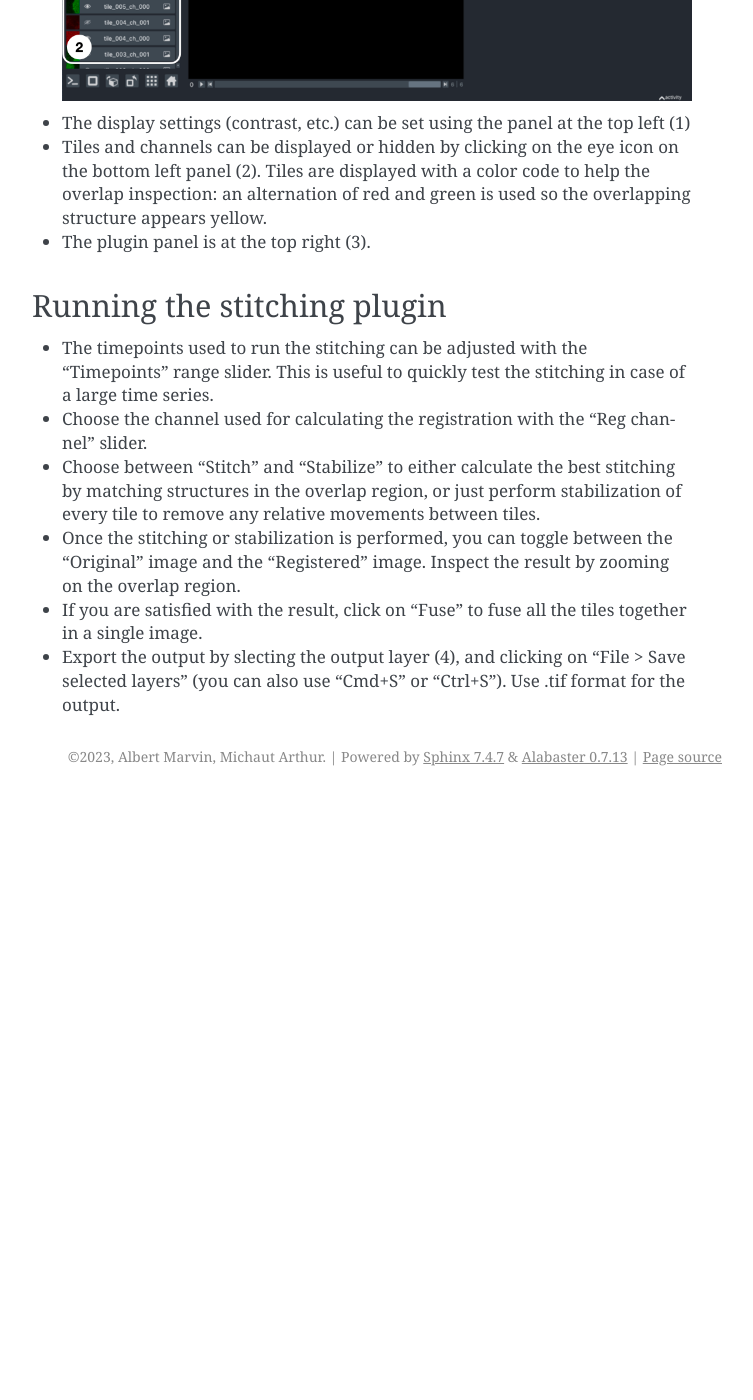
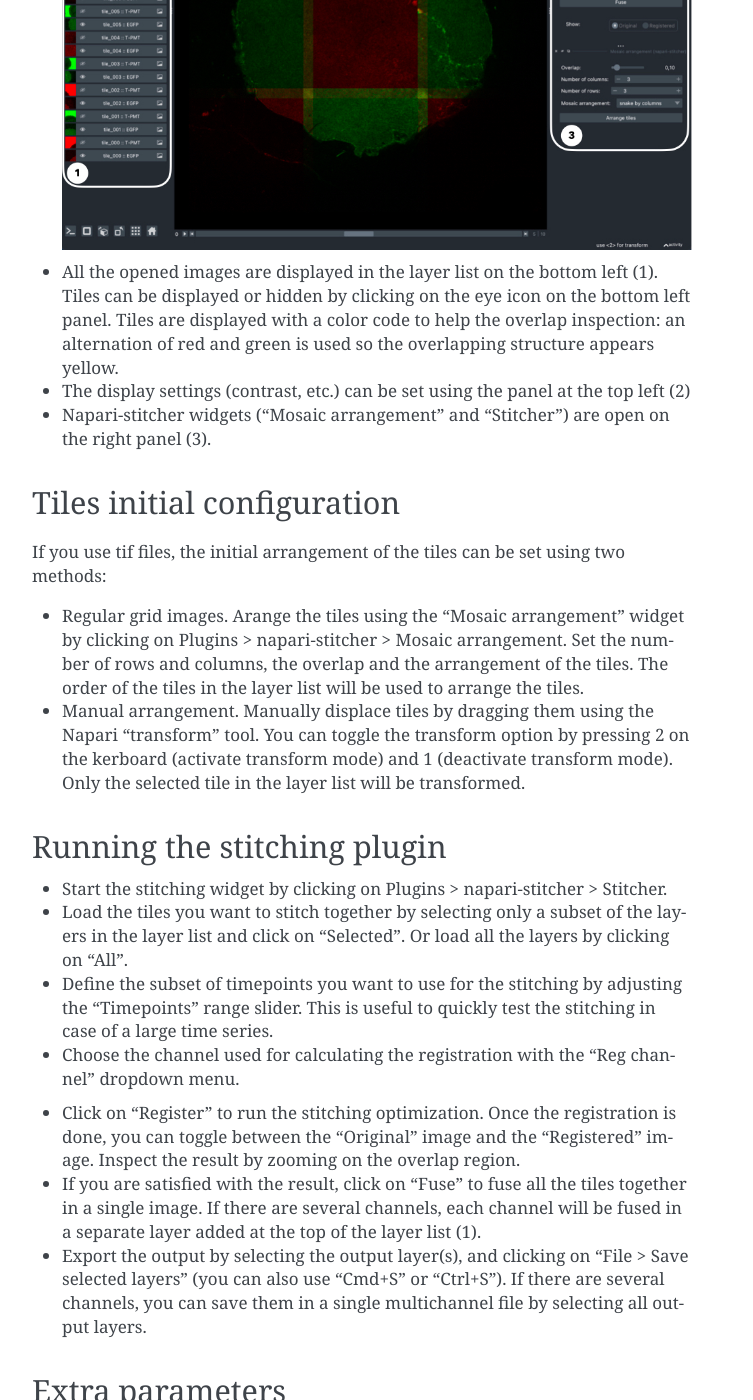
Before and after one commit to multiview-stitcher/napari-stitcher, a Sphinx documentation site: the page built from doc/source/user_guide/quickstart.rst, in a window 1280 px wide and 1400 px high, scrolled down 870 px. Shown: the whole window, without its empty margins (388-1141 px from the left). Built offline with Sphinx 7.4.7, drawn with Linux system fonts in a browser that asks for light colours; before the commit the page ends 1666 px from its top, so only the background shows below that; some of the changed text lies outside the part shown.

Commit message:
updated the user doc

```diff
--- a/doc/source/user_guide/quickstart.rst
+++ b/doc/source/user_guide/quickstart.rst
@@ -15,34 +15,53 @@
 
 - Activate the environment by running “conda activate napari-stitcher” in Terminal (MacOS) or Anaconda Powershell (Windows)
 - Start napari by running “napari”
-- Start the plugin in the menu plugins > napari-stitcher > Stitcher
 
-============
-File opening
-============
+==================================
+File opening and data requirements
+==================================
 
-- Drag and drop a .czi file or tif file
-- The file can be 2D/3D(+time). If it contains several scenes, only one can be treated at a time.
+Napari-stitcher is designed to stitch together tiles of large mosaic images. The tiles should have a substantial overlap to allow the stitching algorithm to match structures in the overlap region. Images can be 2D or 3D(+time) and have one or several channels.
+Two types of file formats are supported: .czi files and tif files. To load the files, you can either drag and drop the file in the napari window, or use the “File > Open” menu.
+
+For .czi files, the plugin will automatically arrange the tiles together using the stage metadata. Note that if the .czi file contains several scenes, only one can be treated at a time.
+For tif files, each file must correspond to one tile.
 
 ==================
-Parameters setting
+Napari interface
 ==================
 
-  .. image:: ../_static/nap-stitch_doc.001.png
+  .. image:: ../_static/nap-stitch_doc.001.jpeg
     :align: center
 
-- The display settings (contrast, etc.) can be set using the panel at the top left (1)
-- Tiles and channels can be displayed or hidden by clicking on the eye icon on the bottom left panel (2). Tiles are displayed with a color code to help the overlap inspection: an alternation of red and green is used so the overlapping structure appears yellow.
-- The plugin panel is at the top right (3).
+- All the opened images are displayed in the layer list on the bottom left (1). Tiles can be displayed or hidden by clicking on the eye icon on the bottom left panel. Tiles are displayed with a color code to help the overlap inspection: an alternation of red and green is used so the overlapping structure appears yellow.
+- The display settings (contrast, etc.) can be set using the panel at the top left (2)
+- Napari-stitcher widgets ("Mosaic arrangement" and "Stitcher") are open on the right panel (3).
 
+============================
+Tiles initial configuration
+============================
+If you use tif files, the initial arrangement of the tiles can be set using two methods:
+
+- Regular grid images. Arange the tiles using the "Mosaic arrangement" widget by clicking on Plugins > napari-stitcher > Mosaic arrangement. Set the number of rows and columns, the overlap and the arrangement of the tiles. The order of the tiles in the layer list will be used to arrange the tiles.
+- Manual arrangement. Manually displace tiles by dragging them using the Napari "transform" tool. You can toggle the transform option by pressing 2 on the kerboard (activate transform mode) and 1 (deactivate transform mode). Only the selected tile in the layer list will be transformed.
 
 ============================
 Running the stitching plugin
 ============================
 
-- The timepoints used to run the stitching can be adjusted with the “Timepoints” range slider. This is useful to quickly test the stitching in case of a large time series.
-- Choose the channel used for calculating the registration with the “Reg channel” slider.
-- Choose between “Stitch” and “Stabilize” to either calculate the best stitching by matching structures in the overlap region, or just perform stabilization of every tile to remove any relative movements between tiles.
-- Once the stitching or stabilization is performed, you can toggle between the “Original” image and the “Registered” image. Inspect the result by zooming on the overlap region.
-- If you are satisfied with the result, click on “Fuse” to fuse all the tiles together in a single image.
-- Export the output by slecting the output layer (4), and clicking on “File > Save selected layers” (you can also use “Cmd+S” or “Ctrl+S”). Use .tif format for the output.
+- Start the stitching widget by clicking on Plugins > napari-stitcher > Stitcher.
+- Load the tiles you want to stitch together by selecting only a subset of the layers in the layer list and click on "Selected". Or load all the layers by clicking on "All".
+- Define the subset of timepoints you want to use for the stitching by adjusting the “Timepoints” range slider. This is useful to quickly test the stitching in case of a large time series.
+- Choose the channel used for calculating the registration with the “Reg channel” dropdown menu.
+..
+  - Choose between “Stitch” and “Stabilize” to either calculate the best stitching by matching structures in the overlap region, or just perform stabilization of every tile to remove any relative movements between tiles.
+- Click on "Register" to run the stitching optimization. Once the registration is done, you can toggle between the “Original” image and the “Registered” image. Inspect the result by zooming on the overlap region.
+- If you are satisfied with the result, click on “Fuse” to fuse all the tiles together in a single image. If there are several channels, each channel will be fused in a separate layer added at the top of the layer list (1).
+- Export the output by selecting the output layer(s), and clicking on “File > Save selected layers” (you can also use “Cmd+S” or “Ctrl+S”). If there are several channels, you can save them in a single multichannel file by selecting all output layers.
+
+================
+Extra parameters
+================
+
+- You can adjust more parameters by opening the "More" tab before running the registration. In case of large images, you can run the registration using binned images. Note that the output images will not be binned, only the data used to compute to run the registration will be binned.
+- If the registration leads to innacurate shifts between tiles, you can adjust the quality threshold. A higher value will lead to smaller shifts between tiles.
```
Also changed, not shown: doc/source/_static/nap-stitch_doc.001.jpeg (added), doc/source/_static/nap-stitch_doc.001.png (deleted).
